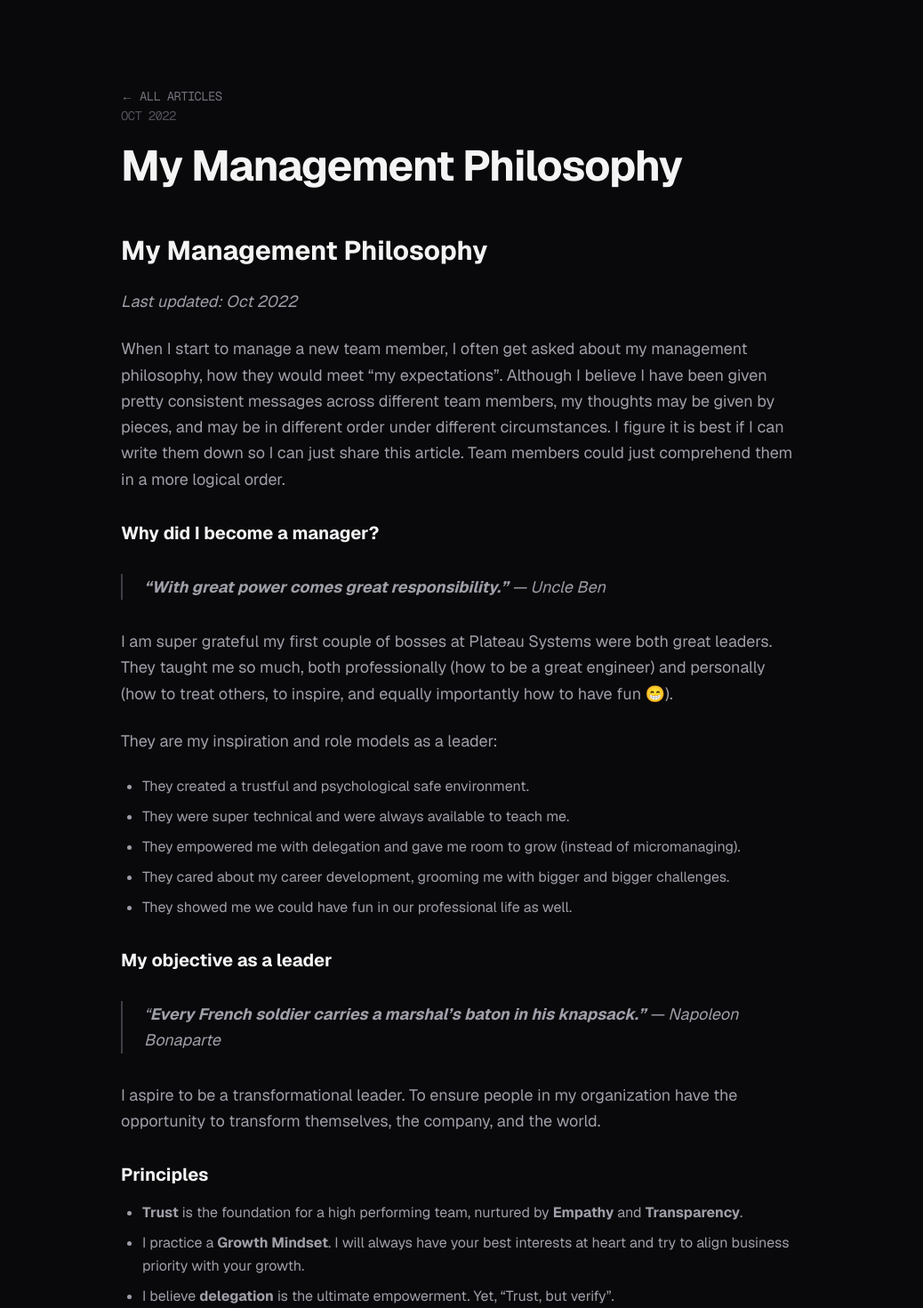
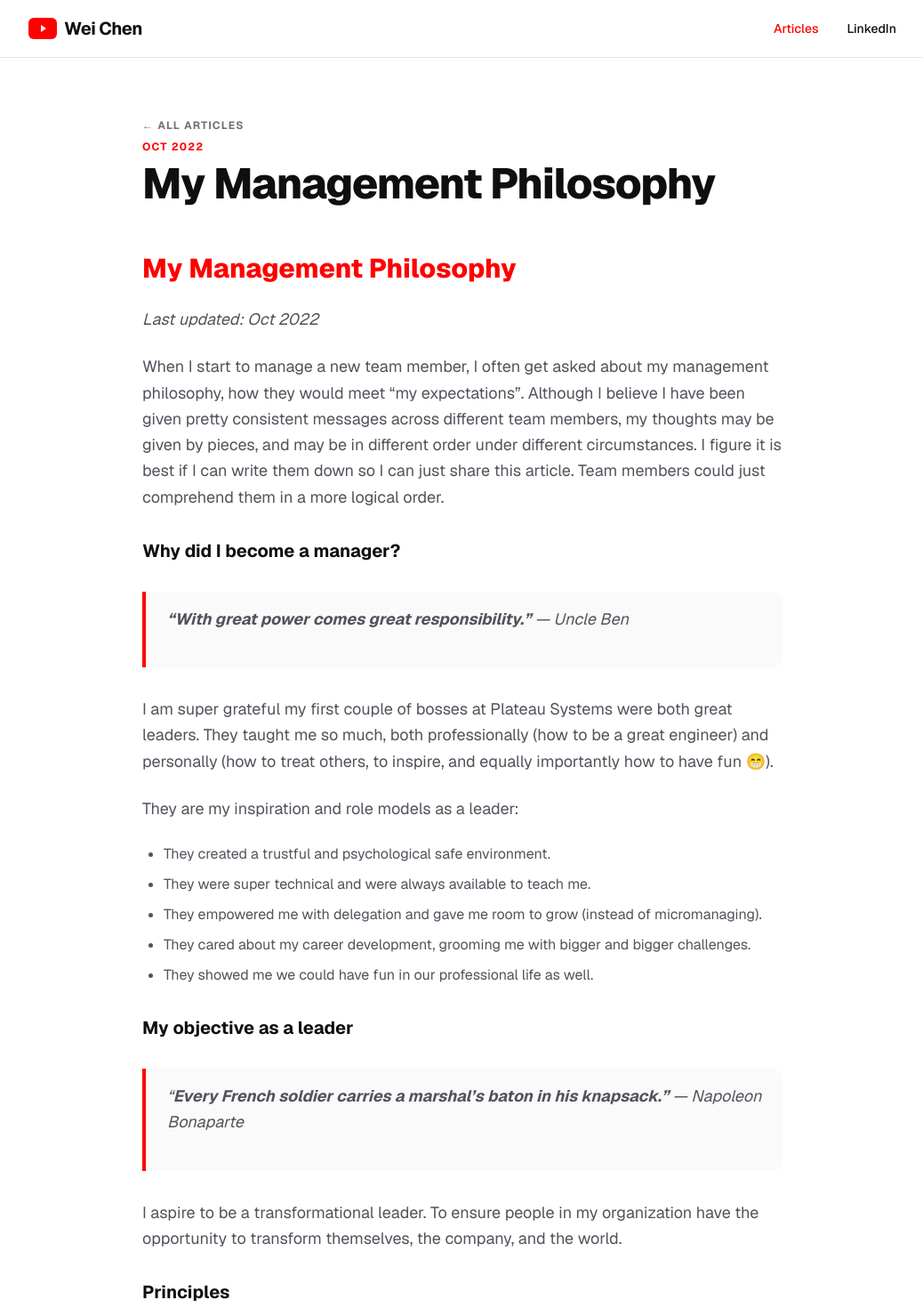
Before and after one commit to wchen9911/wchen.xyz, a Next.js app: page /articles/management-philosophy in a window 1280 px wide. Shown: the top 1470 px of the page at 89% size, without its empty margins (120-1158 px from the left). Built offline with nearby package versions, Linux system fonts and the light colour scheme.

Commit message:
Update article pages to follow consistent YouTube theme

```diff
--- a/src/app/articles/[slug]/page.tsx
+++ b/src/app/articles/[slug]/page.tsx
@@ -18,40 +18,60 @@ export default async function Article({ params }: { params: Promise<{ slug: stri
     notFound();
   }
 
+  const { name, linkedin } = portfolioData;
+
   return (
-    <main className="min-h-screen bg-zinc-950 text-zinc-300 font-sans selection:bg-zinc-800 selection:text-zinc-100 p-8 md:p-24">
-      <div className="max-w-3xl mx-auto space-y-12">
-        <header className="space-y-4">
-          <Link href="/articles" className="text-zinc-500 hover:text-zinc-300 transition-colors text-sm font-mono tracking-tighter uppercase">← All Articles</Link>
-          <time className="block text-sm font-mono text-zinc-600 tracking-tighter uppercase">{article.date}</time>
-          <h1 className="text-4xl md:text-5xl font-bold tracking-tight text-zinc-100 leading-tight">
-            {article.title}
-          </h1>
+    <main className="min-h-screen bg-white dark:bg-[#0f0f0f] text-[#0f0f0f] dark:text-white font-sans selection:bg-[#ff0000] selection:text-white transition-colors duration-300">
+      {/* Navigation */}
+      <nav className="fixed top-0 left-0 right-0 z-50 bg-white/80 dark:bg-[#0f0f0f]/80 backdrop-blur-md border-b border-zinc-200 dark:border-zinc-800">
+        <div className="max-w-5xl mx-auto px-6 h-16 flex items-center justify-between">
+          <Link href="/" className="flex items-center gap-2">
+            <div className="w-8 h-6 bg-[#ff0000] rounded-md flex items-center justify-center">
+              <div className="w-0 h-0 border-t-[4px] border-t-transparent border-l-[6px] border-l-white border-b-[4px] border-b-transparent ml-0.5" />
+            </div>
+            <span className="font-bold tracking-tight text-xl">{name}</span>
+          </Link>
+          <div className="flex gap-8 text-sm font-medium">
+            <Link href="/articles" className="text-[#ff0000]">Articles</Link>
+            <a href={linkedin} target="_blank" rel="noopener noreferrer" className="hover:text-[#ff0000] transition-colors">LinkedIn</a>
+          </div>
+        </div>
+      </nav>
+
+      <div className="max-w-3xl mx-auto pt-32 px-6 pb-24 space-y-12">
+        <header className="space-y-6">
+          <Link href="/articles" className="text-zinc-500 hover:text-[#ff0000] transition-colors text-xs font-bold uppercase tracking-widest">← All Articles</Link>
+          <div className="space-y-2">
+            <time className="text-xs font-bold text-[#ff0000] uppercase tracking-widest">{article.date}</time>
+            <h1 className="text-4xl md:text-5xl font-extrabold tracking-tight leading-tight">
+              {article.title}
+            </h1>
+          </div>
         </header>
 
-        <article className="prose prose-invert prose-zinc max-w-none">
+        <article className="prose prose-zinc dark:prose-invert max-w-none">
           <ReactMarkdown
             remarkPlugins={[remarkGfm]}
             components={{
-              h1: ({...props}) => <h1 {...props} className="text-3xl font-bold text-zinc-100 mt-12 mb-6" />,
-              h2: ({...props}) => <h2 {...props} className="text-2xl font-bold text-zinc-100 mt-10 mb-4" />,
-              h3: ({...props}) => <h3 {...props} className="text-xl font-bold text-zinc-100 mt-8 mb-4" />,
-              p: ({...props}) => <p {...props} className="text-lg leading-relaxed text-zinc-400 mb-6" />,
-              ul: ({...props}) => <ul {...props} className="list-disc list-outside ml-6 mb-6 space-y-2 text-zinc-400" />,
-              ol: ({...props}) => <ol {...props} className="list-decimal list-outside ml-6 mb-6 space-y-2 text-zinc-400" />,
+              h1: ({...props}) => <h1 {...props} className="text-3xl font-extrabold text-[#ff0000] mt-12 mb-6" />,
+              h2: ({...props}) => <h2 {...props} className="text-2xl font-bold mt-10 mb-4 border-b border-zinc-100 dark:border-zinc-800 pb-2" />,
+              h3: ({...props}) => <h3 {...props} className="text-xl font-bold mt-8 mb-4" />,
+              p: ({...props}) => <p {...props} className="text-lg leading-relaxed text-zinc-600 dark:text-zinc-400 mb-6" />,
+              ul: ({...props}) => <ul {...props} className="list-disc list-outside ml-6 mb-6 space-y-2 text-zinc-600 dark:text-zinc-400" />,
+              ol: ({...props}) => <ol {...props} className="list-decimal list-outside ml-6 mb-6 space-y-2 text-zinc-600 dark:text-zinc-400" />,
               li: ({...props}) => <li {...props} className="leading-relaxed" />,
-              blockquote: ({...props}) => <blockquote {...props} className="border-l-2 border-zinc-700 pl-6 italic text-zinc-500 my-8" />,
-              a: ({...props}) => <a {...props} className="text-zinc-100 hover:text-zinc-400 underline transition-colors" />,
-              code: ({...props}) => <code {...props} className="bg-zinc-900 rounded px-1 text-zinc-200 font-mono text-sm" />,
+              blockquote: ({...props}) => <blockquote {...props} className="border-l-4 border-[#ff0000] pl-6 italic text-zinc-500 bg-zinc-50 dark:bg-zinc-900/50 py-4 pr-4 rounded-r-xl my-8" />,
+              a: ({...props}) => <a {...props} className="text-[#ff0000] hover:underline font-bold transition-colors" />,
+              code: ({...props}) => <code {...props} className="bg-zinc-100 dark:bg-zinc-800 rounded px-1.5 py-0.5 text-[#ff0000] font-mono text-sm" />,
             }}
           >
             {article.content}
           </ReactMarkdown>
         </article>
 
-        <footer className="pt-12 border-t border-zinc-900 mt-24">
-          <Link href="/articles" className="text-zinc-400 hover:text-zinc-100 transition-colors font-semibold">
-            ← View more articles
+        <footer className="pt-12 border-t border-zinc-200 dark:border-zinc-800 mt-24">
+          <Link href="/articles" className="bg-[#ff0000] hover:bg-[#cc0000] text-white px-8 py-3 rounded-full font-bold transition-all inline-block">
+            Explore More Articles
           </Link>
         </footer>
       </div>
--- a/src/app/articles/page.tsx
+++ b/src/app/articles/page.tsx
@@ -2,31 +2,49 @@ import Link from "next/link";
 import { portfolioData } from "../data";
 
 export default function ArticlesPage() {
+  const { name, linkedin } = portfolioData;
+
   return (
-    <main className="min-h-screen bg-zinc-950 text-zinc-300 font-sans selection:bg-zinc-800 selection:text-zinc-100 p-8 md:p-24">
-      <div className="max-w-3xl mx-auto space-y-16">
+    <main className="min-h-screen bg-white dark:bg-[#0f0f0f] text-[#0f0f0f] dark:text-white font-sans selection:bg-[#ff0000] selection:text-white transition-colors duration-300">
+      {/* Navigation */}
+      <nav className="fixed top-0 left-0 right-0 z-50 bg-white/80 dark:bg-[#0f0f0f]/80 backdrop-blur-md border-b border-zinc-200 dark:border-zinc-800">
+        <div className="max-w-5xl mx-auto px-6 h-16 flex items-center justify-between">
+          <Link href="/" className="flex items-center gap-2">
+            <div className="w-8 h-6 bg-[#ff0000] rounded-md flex items-center justify-center">
+              <div className="w-0 h-0 border-t-[4px] border-t-transparent border-l-[6px] border-l-white border-b-[4px] border-b-transparent ml-0.5" />
+            </div>
+            <span className="font-bold tracking-tight text-xl">{name}</span>
+          </Link>
+          <div className="flex gap-8 text-sm font-medium">
+            <Link href="/articles" className="text-[#ff0000]">Articles</Link>
+            <a href={linkedin} target="_blank" rel="noopener noreferrer" className="hover:text-[#ff0000] transition-colors">LinkedIn</a>
+          </div>
+        </div>
+      </nav>
+
+      <div className="max-w-3xl mx-auto pt-32 px-6 pb-24 space-y-16">
         <header className="space-y-4">
-          <Link href="/" className="text-zinc-500 hover:text-zinc-300 transition-colors text-sm font-mono tracking-tighter uppercase">← Back to Home</Link>
-          <h1 className="text-5xl font-bold tracking-tight text-zinc-100">Articles</h1>
-          <p className="text-zinc-400 text-lg italic">Thoughts on leadership, developer experience, and the craft of engineering management.</p>
+          <Link href="/" className="text-zinc-500 hover:text-[#ff0000] transition-colors text-xs font-bold uppercase tracking-widest">← Back to Home</Link>
+          <h1 className="text-5xl font-extrabold tracking-tight">Articles</h1>
+          <p className="text-zinc-500 text-lg italic leading-relaxed">Thoughts on leadership, developer experience, and the craft of engineering management.</p>
         </header>
 
         <div className="space-y-12">
           {portfolioData.articles.map((article) => (
-            <article key={article.slug} className="group relative flex flex-col items-start">
-              <h2 className="text-2xl font-bold text-zinc-100 group-hover:text-zinc-300 transition-colors">
+            <article key={article.slug} className="group relative flex flex-col items-start bg-zinc-50 dark:bg-zinc-900/30 p-8 rounded-3xl border border-transparent hover:border-zinc-200 dark:hover:border-zinc-800 transition-all hover:shadow-xl">
+              <time className="mb-3 text-xs font-bold text-[#ff0000] uppercase tracking-widest">
+                {article.date}
+              </time>
+              <h2 className="text-2xl font-bold group-hover:text-[#ff0000] transition-colors leading-tight">
                 <Link href={`/articles/${article.slug}`}>
-                  <span className="absolute -inset-y-6 -inset-x-4 z-20 sm:-inset-x-6 sm:rounded-2xl" />
+                  <span className="absolute inset-0 z-20 rounded-3xl" />
                   <span className="relative z-10">{article.title}</span>
                 </Link>
               </h2>
-              <time className="relative z-10 order-first mb-3 flex items-center text-sm font-mono text-zinc-600 tracking-tighter uppercase">
-                {article.date}
-              </time>
-              <p className="relative z-10 mt-2 text-sm text-zinc-500 leading-relaxed">
+              <p className="relative z-10 mt-3 text-zinc-500 leading-relaxed text-sm">
                 {article.excerpt}
               </p>
-              <div className="relative z-10 mt-4 flex items-center text-sm font-semibold text-zinc-400 group-hover:text-zinc-200 transition-colors">
+              <div className="relative z-10 mt-6 flex items-center text-sm font-bold text-zinc-400 group-hover:text-[#ff0000] transition-colors">
                 Read article <span className="ml-1">→</span>
               </div>
             </article>
```
